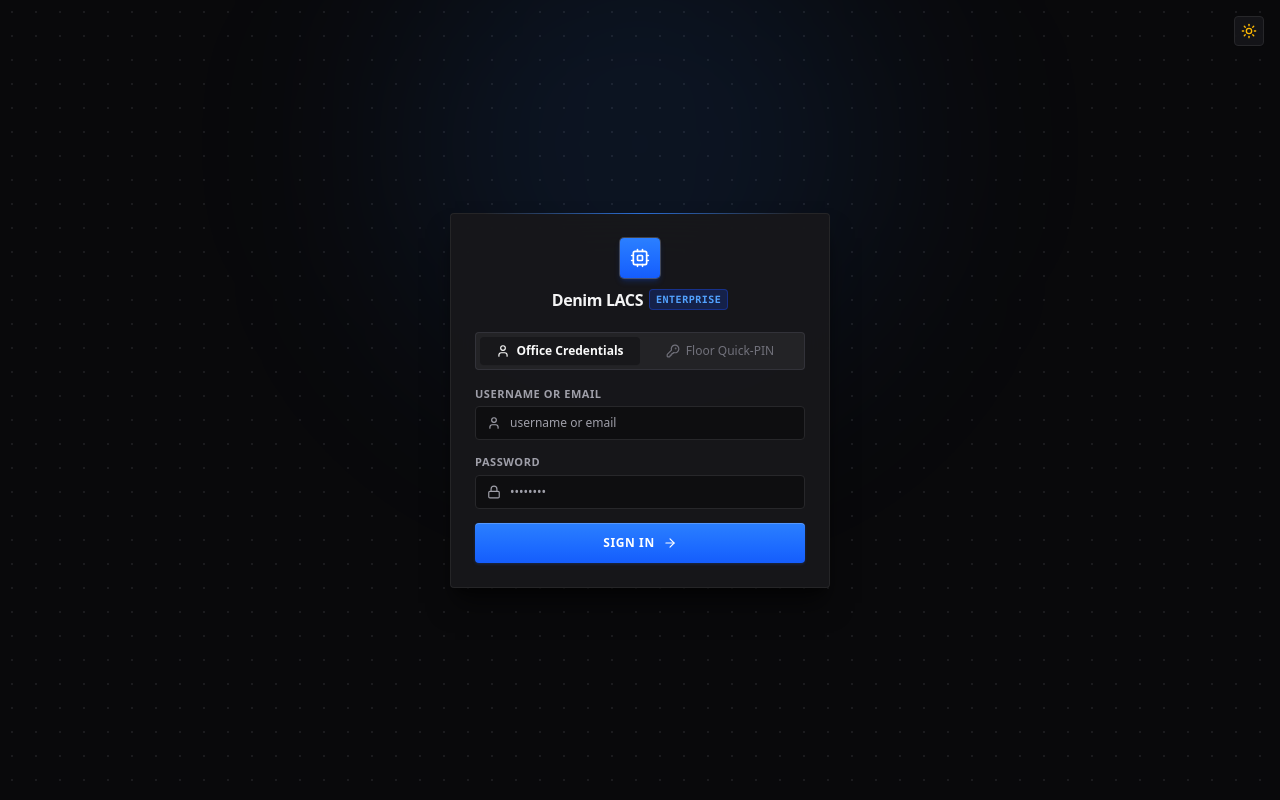
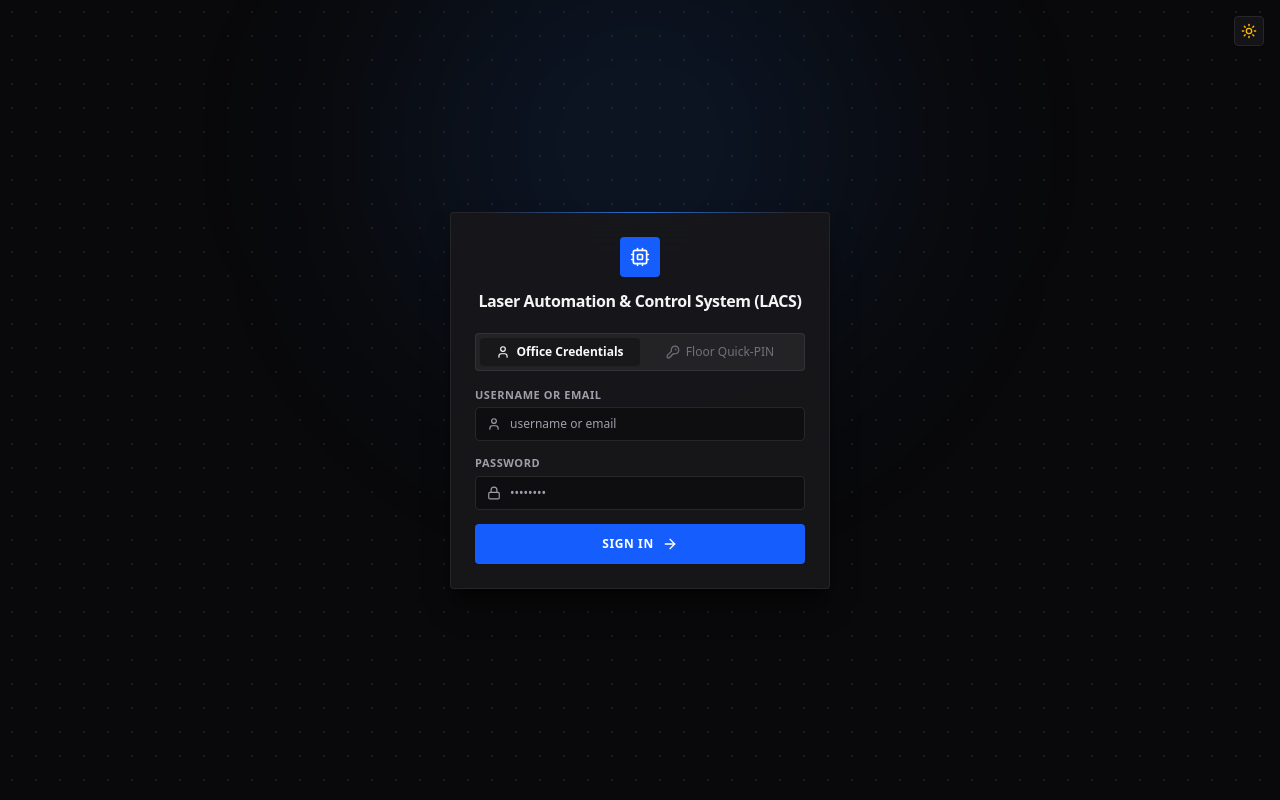
Before and after one commit to techstackbusinessbd/lms, a React (Vite) app in the folder frontend/: page / in a window 1280 px wide. Built offline with nearby package versions, Linux system fonts and the light colour scheme.

Commit message:
style(auth): align login title to Laser Automation & Control System (LACS) exactly per screenshot

```diff
--- a/frontend/src/components/auth/FloorKeypad.tsx
+++ b/frontend/src/components/auth/FloorKeypad.tsx
@@ -119,17 +119,17 @@ export const FloorKeypad: React.FC<FloorKeypadProps> = ({
         type="button"
         disabled={disabled || isLoading || pin.length < 4}
         onClick={onSubmit}
-        className="w-full mt-2 h-10 flex items-center justify-center gap-2 text-xs font-semibold tracking-wider uppercase text-white bg-gradient-to-b from-blue-500 to-blue-600 hover:from-blue-600 hover:to-blue-700 active:from-blue-700 active:to-blue-800 disabled:from-zinc-200 disabled:to-zinc-300 dark:disabled:from-zinc-800 dark:disabled:to-zinc-850 disabled:text-zinc-400 dark:disabled:text-zinc-600 rounded-sm shadow-[0_1px_3px_rgba(37,99,235,0.25),inset_0_1px_0_rgba(255,255,255,0.2)] disabled:shadow-none active:translate-y-px transition-all"
+        className="w-full mt-2 h-10 flex items-center justify-center gap-2 text-xs font-bold tracking-wider uppercase text-white bg-blue-600 hover:bg-blue-700 active:bg-blue-800 disabled:opacity-50 rounded-sm shadow-xs transition-all"
       >
         {isLoading ? (
           <>
             <Loader2 className="w-3.5 h-3.5 animate-spin" />
-            <span>Verifying PIN...</span>
+            <span>Verifying...</span>
           </>
         ) : (
           <>
-            <span>Authenticate & Unlock</span>
-            <ArrowRight className="w-3.5 h-3.5" />
+            <span>VERIFY & ENTER</span>
+            <ArrowRight className="w-4 h-4" />
           </>
         )}
       </button>
--- a/frontend/src/pages/Login.tsx
+++ b/frontend/src/pages/Login.tsx
@@ -125,17 +125,12 @@ export const Login: React.FC = () => {
 
         {/* ব্র্যান্ড হেডার */}
         <div className="flex flex-col items-center mb-5 text-center">
-          <div className="w-10 h-10 rounded-sm bg-gradient-to-b from-blue-500 to-blue-600 flex items-center justify-center text-white mb-2.5 shadow-md shadow-blue-600/25 ring-1 ring-white/20">
+          <div className="w-10 h-10 rounded-sm bg-blue-600 flex items-center justify-center text-white mb-3 shadow-xs">
             <Cpu className="w-5 h-5" />
           </div>
-          <div className="flex items-center gap-1.5">
-            <h1 className="text-base font-bold tracking-tight text-zinc-900 dark:text-zinc-100">
-              Denim LACS
-            </h1>
-            <span className="text-[10px] font-mono font-semibold px-1.5 py-0.5 rounded-sm bg-blue-50 dark:bg-blue-950/80 text-blue-600 dark:text-blue-400 border border-blue-200/60 dark:border-blue-800/60 tracking-wider">
-              ENTERPRISE
-            </span>
-          </div>
+          <h1 className="text-base font-bold tracking-tight text-zinc-900 dark:text-zinc-100">
+            Laser Automation & Control System (LACS)
+          </h1>
         </div>
 
         {/* সেগমেন্টেড পিল সুইচ (Modern Pill Tab) */}
@@ -182,7 +177,7 @@ export const Login: React.FC = () => {
           <form noValidate onSubmit={handleOfficeSubmit} className="space-y-3.5">
             <div>
               <label className="block text-[11px] font-semibold tracking-wider uppercase text-zinc-500 dark:text-zinc-400 mb-1">
-                Username or Email
+                USERNAME OR EMAIL
               </label>
               <div className="relative">
                 <UserIcon className="w-3.5 h-3.5 text-zinc-400 absolute left-3 top-1/2 -translate-y-1/2" />
@@ -208,7 +203,7 @@ export const Login: React.FC = () => {
 
             <div>
               <label className="block text-[11px] font-semibold tracking-wider uppercase text-zinc-500 dark:text-zinc-400 mb-1">
-                Password
+                PASSWORD
               </label>
               <div className="relative">
                 <Lock className="w-3.5 h-3.5 text-zinc-400 absolute left-3 top-1/2 -translate-y-1/2" />
@@ -235,7 +230,7 @@ export const Login: React.FC = () => {
             <button
               type="submit"
               disabled={isLoading}
-              className="w-full mt-2 h-10 flex items-center justify-center gap-2 text-xs font-semibold tracking-wider uppercase text-white bg-gradient-to-b from-blue-500 to-blue-600 hover:from-blue-600 hover:to-blue-700 active:from-blue-700 active:to-blue-800 disabled:from-zinc-200 disabled:to-zinc-300 dark:disabled:from-zinc-800 dark:disabled:to-zinc-850 disabled:text-zinc-400 dark:disabled:text-zinc-600 rounded-sm shadow-[0_1px_3px_rgba(37,99,235,0.25),inset_0_1px_0_rgba(255,255,255,0.2)] disabled:shadow-none active:translate-y-px transition-all"
+              className="w-full mt-2 h-10 flex items-center justify-center gap-2 text-xs font-bold tracking-wider uppercase text-white bg-blue-600 hover:bg-blue-700 active:bg-blue-800 disabled:opacity-50 rounded-sm shadow-xs transition-all"
             >
               {isLoading ? (
                 <>
@@ -244,8 +239,8 @@ export const Login: React.FC = () => {
                 </>
               ) : (
                 <>
-                  <span>Sign In</span>
-                  <ArrowRight className="w-3.5 h-3.5" />
+                  <span>SIGN IN</span>
+                  <ArrowRight className="w-4 h-4" />
                 </>
               )}
             </button>
```
